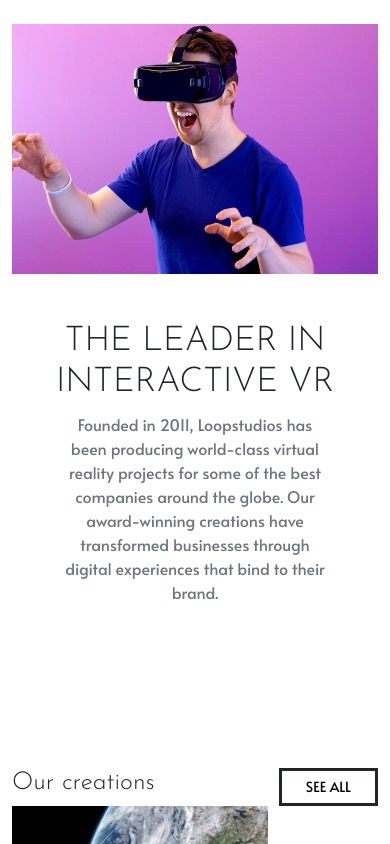
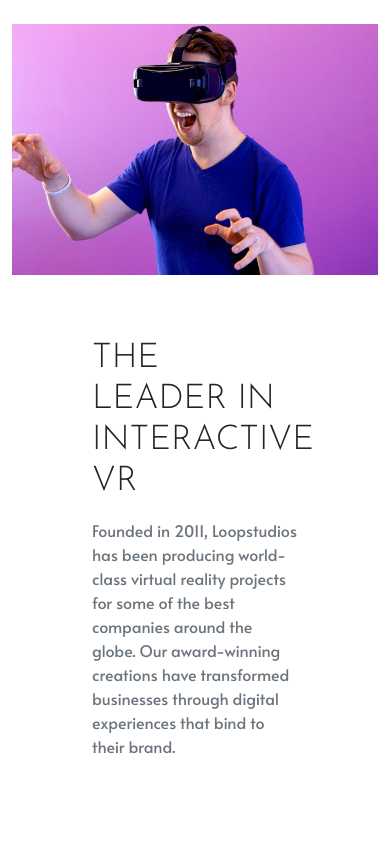
Before and after one commit to MahdiSohaily/loop-Studio, a website built with Vite: page index.html in a window 390 px wide. Shown: the part 920-1764 px from the top of the page. Built offline with nearby package versions, Linux system fonts and the light colour scheme.

Commit message:
Update about section image for mobile devices

```diff
--- a/index.html
+++ b/index.html
@@ -53,21 +53,25 @@
     </nav>
   </header>
   <main>
-    <section class="full-height landing d-flex align-items-center">
+    <section aria-labelledby="landing-title" class="full-height landing d-flex align-items-center">
       <div class="container">
         <div class="title-wrapper border border-3 p-4 mx-auto mx-md-0">
-          <h1 class="display-1 text-white text-uppercase page-title">Immersive experiences that deliver</h1>
+          <h1 id="landing-title" class="display-1 text-white text-uppercase page-title">Immersive experiences that deliver</h1>
         </div>
       </div>
     </section>
     <section class="full-height about-us py-9" aria-labelledby="about-us">
-      <div class="container">
+      <div class="container position-relative">
         <div class="img-container">
-          <img class="img-fluid" width="800" height="700" src="./images/desktop/image-interactive.jpg" alt="">
+          <picture>
+            <source media="(min-width: 40em)" srcset="./images/desktop/image-interactive.jpg">
+            <source media="(max-width: 40em)" srcset="./images/mobile/image-interactive.jpg">
+            <img class="img-fluid" width="800" height="700" src="./images/mobile/image-interactive.jpg" alt="man using var">
+          </picture>
         </div>
-        <div class="w-lg-50 pt-5  p-lg-9 about-intro bg-white">
-          <h2 id="about-us" class=" display-4 text-uppercase text-center">The leader in interactive VR</h2>
-          <p class="text-center text-muted px-5">
+        <div class="pt-6 px-7  pt-lg-6 about-intro bg-white ">
+          <h2 id="about-us" class=" display-4 text-uppercase pb-2">The leader in interactive VR</h2>
+          <p class="text-muted mb-0">
             Founded in 2011, Loopstudios has been producing world-class virtual reality
             projects for some of the best companies around the globe. Our award-winning
             creations have transformed businesses through digital experiences that bind
@@ -78,10 +82,9 @@
     </section>
     <section class="full-height">
       <div class="container">
-        <header class="d-flex justify-content-between">
-          <h2>Our creations</h2>
-          <button type="button" class="border border-3 border-dark rounded-0 bg-white text-uppercase small px-4">See
-            all</button>
+        <header class="d-flex justify-content-between mb-7">
+          <h2 class="display-6 text-uppercase">Our creations</h2>
+          <button type="button" class=" text-uppercase bg-white">See all</button>
         </header>
         <div class="col d-flex flex-wrap justify-content-between">
           <div class="product-item">
```
